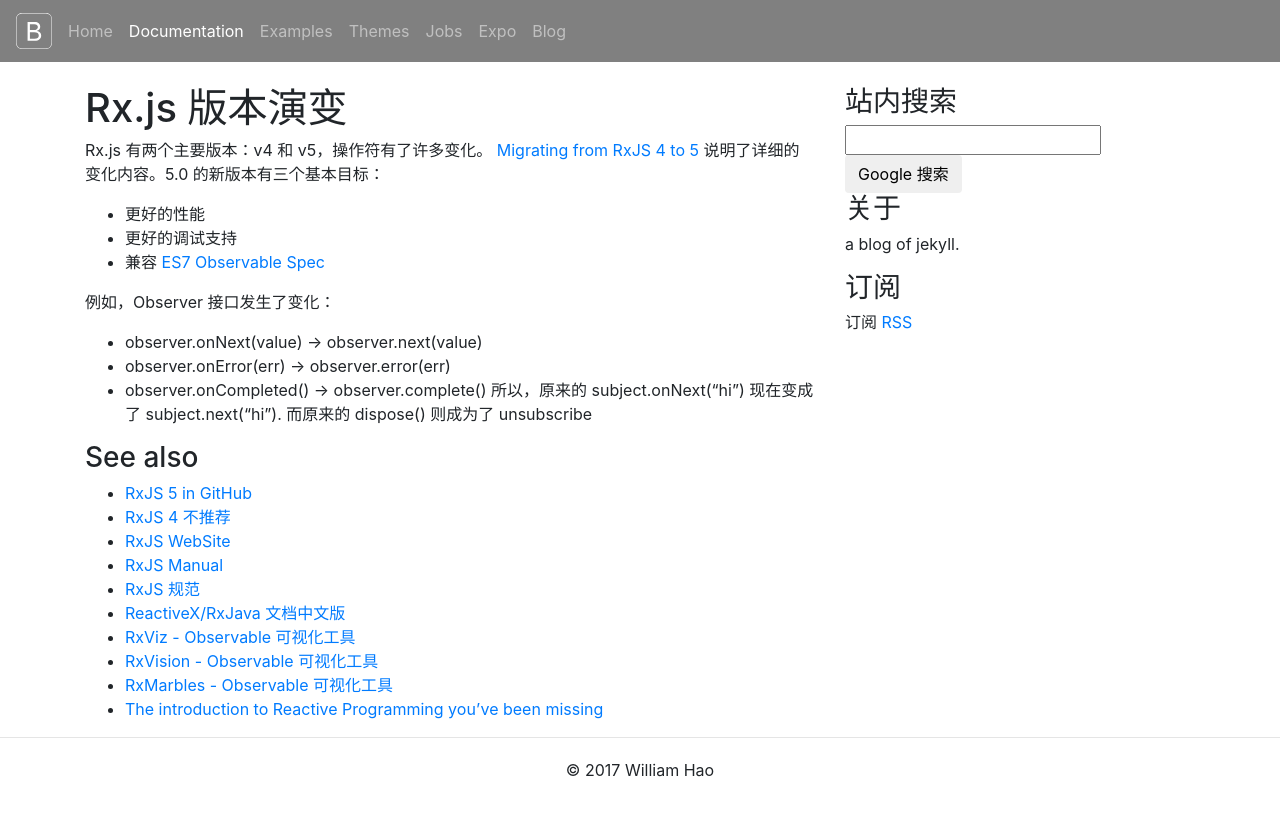
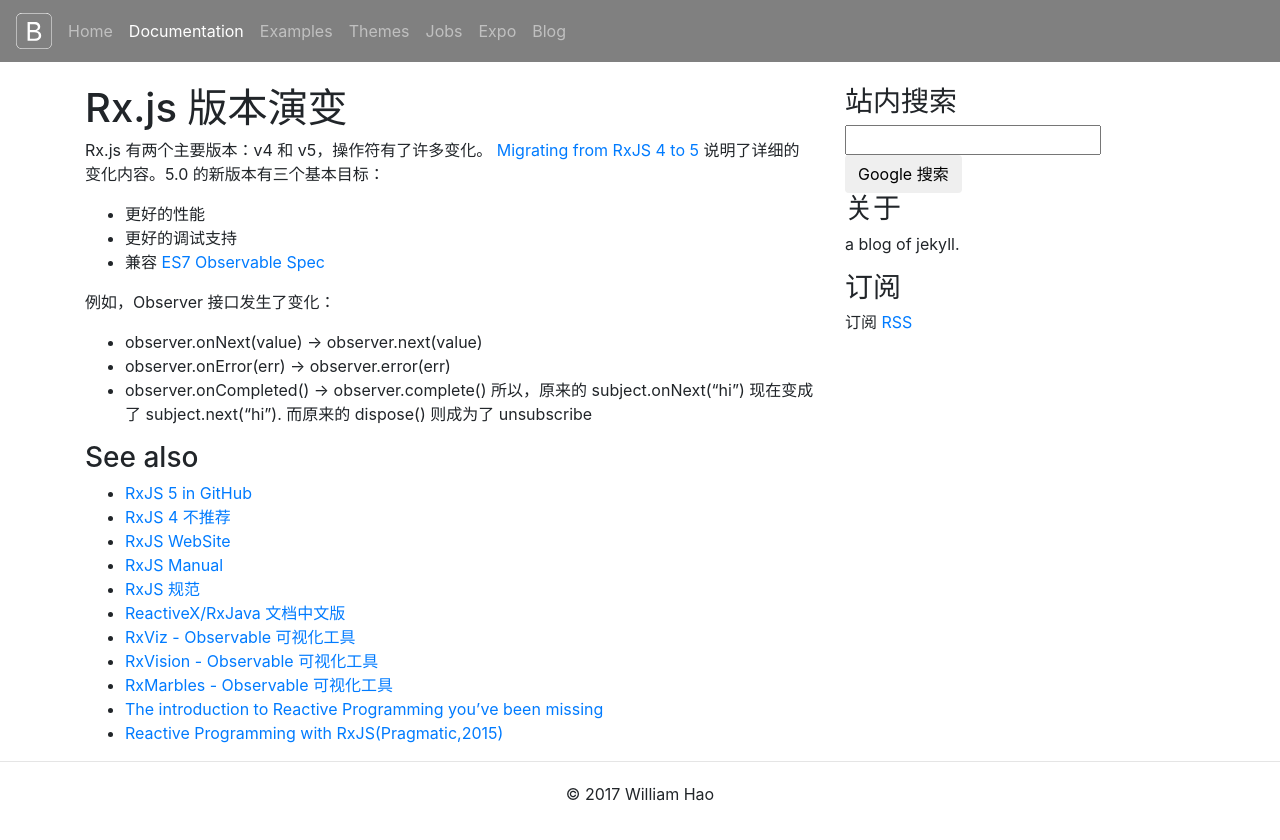
Before and after one commit to haoguanjun/jekyll, a Jekyll site: the page built from _posts/2017-09-11-rxjs-version-evolution.md, in a window 1280 px wide. Shown: the top 840 px of the page. Built offline with Jekyll 4.4.1, drawn with Linux system fonts in a browser that asks for light colours.

Commit message:
Update 2017-09-11-rxjs-version-evolution.md

```diff
--- a/_posts/2017-09-11-rxjs-version-evolution.md
+++ b/_posts/2017-09-11-rxjs-version-evolution.md
@@ -24,3 +24,4 @@
 * [RxVision - Observable 可视化工具](http://jaredly.github.io/rxvision/){:target="_blank"}
 * [RxMarbles - Observable 可视化工具](http://rxmarbles.com/){:target="_blank"}
 * [The introduction to Reactive Programming you've been missing](https://gist.github.com/staltz/868e7e9bc2a7b8c1f754){:target="_blank"}
+* [Reactive Programming with RxJS(Pragmatic,2015)](http://vdisk.weibo.com/s/aK8h8G1K3Kixe?category_id=0&parents_ref=aK8h8G1K3KitI){:target="_blank"}
```
